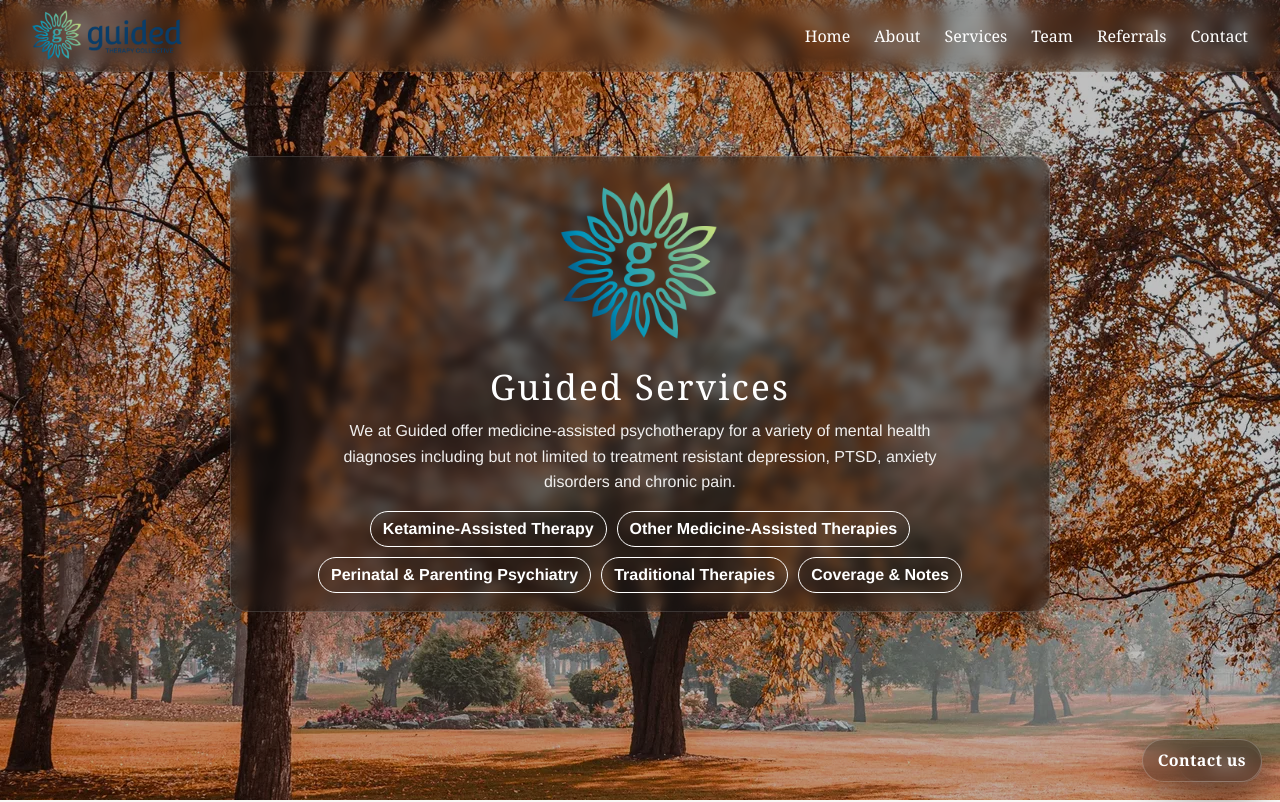
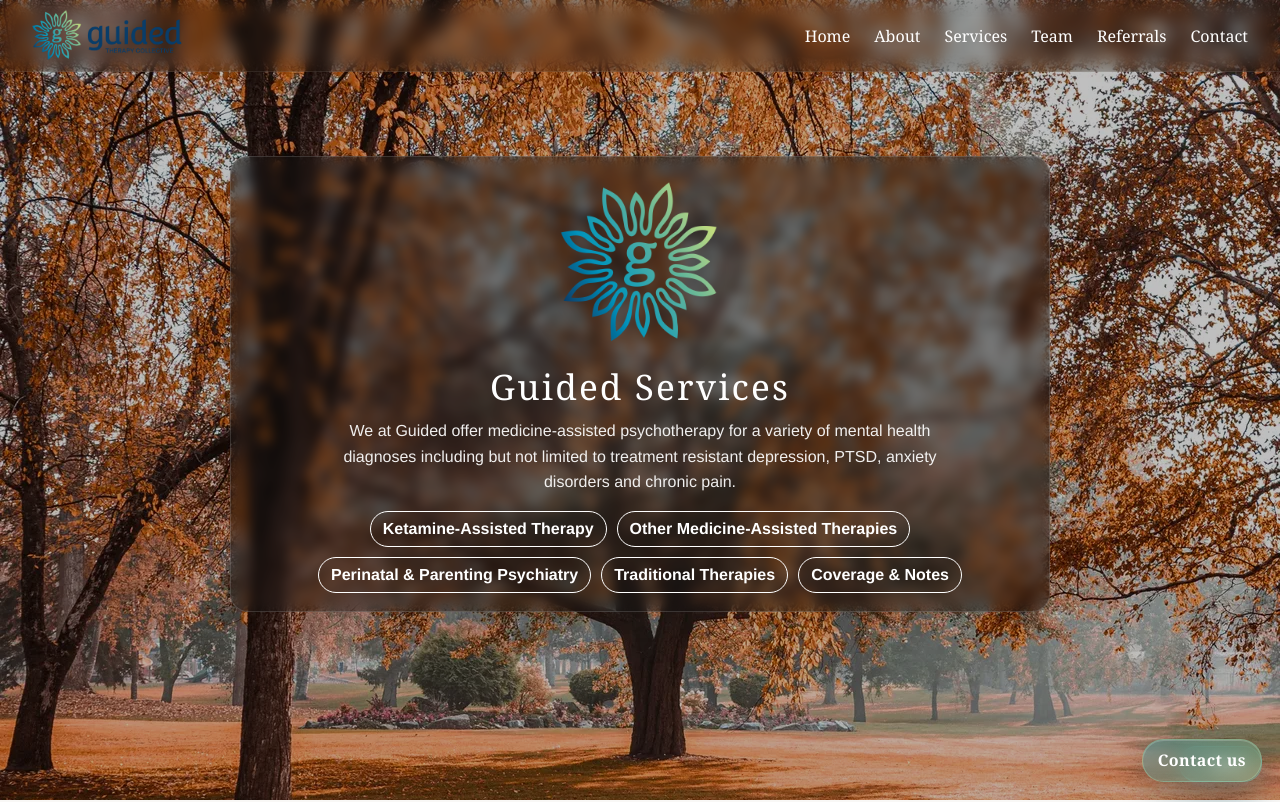
Before and after one commit to RachelKennedy09/guided-collective-therapy-2026, a React (Vite) app: page /treatments in a window 1280 px wide. Shown: the top 802 px of the page. Built offline with nearby package versions, Linux system fonts and the light colour scheme.

Commit message:
added a colorful contact us button that matches logo colors

```diff
--- a/src/style.css
+++ b/src/style.css
@@ -1579,9 +1579,9 @@ a {
 
   padding: 0.6rem 0.95rem;
   border-radius: 999px;
-  border: 1px solid rgba(255, 255, 255, 0.22);
-
-  background: rgba(10, 12, 10, 0.24);
+  border: 1px solid rgba(143, 219, 196, 0.4);
+
+  background: rgba(44, 177, 188, 0.22);
   color: #fff;
   font-weight: 800;
   letter-spacing: 0.02em;
@@ -1589,7 +1589,7 @@ a {
   backdrop-filter: blur(8px);
   -webkit-backdrop-filter: blur(8px);
 
-  box-shadow: 0 12px 30px rgba(0, 0, 0, 0.28);
+  box-shadow: 0 12px 30px rgba(10, 76, 95, 0.26);
   cursor: pointer;
 
   transition: transform 0.12s ease, background 0.2s ease, box-shadow 0.2s ease;
@@ -1614,9 +1614,10 @@ a {
 
   padding: 0.6rem 0.95rem;
   border-radius: 999px;
-  border: 1px solid rgba(255, 255, 255, 0.22);
-
-  background: rgba(10, 12, 10, 0.24);
+  border: 1px solid rgba(166, 224, 181, 0.38);
+
+  background:
+    linear-gradient(135deg, rgba(29, 164, 188, 0.36), rgba(146, 206, 144, 0.28));
   color: #fff;
   font-weight: 800;
   letter-spacing: 0.02em;
@@ -1625,16 +1626,22 @@ a {
   backdrop-filter: blur(8px);
   -webkit-backdrop-filter: blur(8px);
 
-  box-shadow: 0 12px 30px rgba(0, 0, 0, 0.28);
+  box-shadow:
+    0 12px 30px rgba(9, 73, 92, 0.24),
+    inset 0 1px 0 rgba(255, 255, 255, 0.18);
   cursor: pointer;
 
-  transition: transform 0.12s ease, background 0.2s ease, box-shadow 0.2s ease;
+  transition: transform 0.12s ease, background 0.2s ease, box-shadow 0.2s ease, border-color 0.2s ease;
 }
 
 .floating-contact:hover {
-  background: rgba(10, 12, 10, 0.34);
+  background:
+    linear-gradient(135deg, rgba(29, 164, 188, 0.46), rgba(146, 206, 144, 0.36));
+  border-color: rgba(185, 233, 193, 0.5);
   transform: translateY(-1px);
-  box-shadow: 0 16px 40px rgba(0, 0, 0, 0.32);
+  box-shadow:
+    0 16px 40px rgba(9, 73, 92, 0.3),
+    inset 0 1px 0 rgba(255, 255, 255, 0.22);
 }
 
 .floating-contact:active {
```
